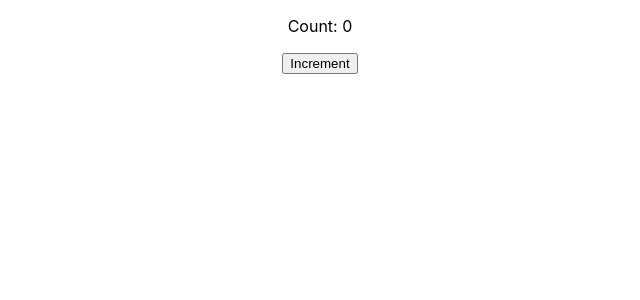
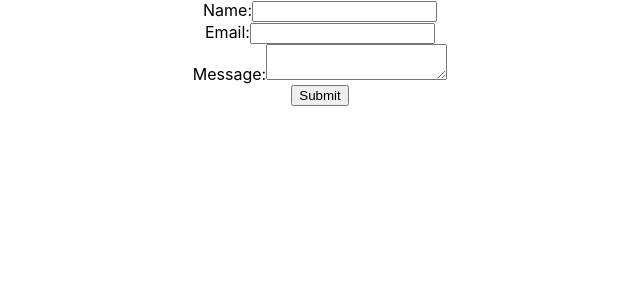
Before and after one commit to ksesikumar/react-demo-app, a React (Create React App) app: page / in a window 1280 px wide. Shown: the top 300 px of the page, without its empty margins (320-960 px from the left). Built offline with nearby package versions, Linux system fonts and the light colour scheme.

Commit message:
added example for controlled component with event handling

```diff
--- a/src/App.js
+++ b/src/App.js
@@ -13,6 +13,7 @@ import UseStateParent from './Components/UseStateParent';
 import SetState from './Components/SetState';
 import LifeCycleDemoClassComp from './Components/LifeCycleDemoComp';
 import LifeCycleDemoFunComp from './Components/LifeCycleDemoFunComp';
+import UserForm from './Components/UserForm';
 
 
 
@@ -36,8 +37,9 @@ function App() {
       <UseStateParent></UseStateParent>
       <SetState></SetState>
       <LifeCycleDemoClassComp></LifeCycleDemoClassComp>
+      <LifeCycleDemoFunComp></LifeCycleDemoFunComp>
       */}
-      <LifeCycleDemoFunComp></LifeCycleDemoFunComp>
+      <UserForm></UserForm>
 
     </div>
   );
--- /dev/null
+++ b/src/Components/UserForm.js
@@ -0,0 +1,52 @@
+import React, { useState } from "react";
+
+function UserForm() {
+
+    const [formData, setFormData] = useState({
+        name: '',
+        email: '',
+        message: ''
+    });
+
+    const handleChange = (e) => {
+        const { name, value } = e.target;
+        setFormData({
+            ...formData,
+            [name]: value
+        });
+    };
+
+    const handleSubmit = (e) => {
+        e.preventDefault();
+        alert(`form submitted with data: ${JSON.stringify(formData)}`);
+
+    };
+
+
+    return (
+        <form onSubmit={handleSubmit}>
+            <div>
+                <label>Name:</label>
+                <input type="text" name="name" value={formData.name} onChange={handleChange} />
+            </div>
+
+            <div>
+                <label>Email:</label>
+                <input type="email" name="email" value={formData.email} onChange={handleChange} />
+            </div>
+
+            <div>
+                <label>Message:</label>
+                <textarea name="message" value={formData.message} onChange={handleChange} />
+            </div>
+
+            <div>
+                <button type="submit">Submit</button>
+            </div>
+
+        </form>
+
+    );
+}
+
+export default UserForm;
```
